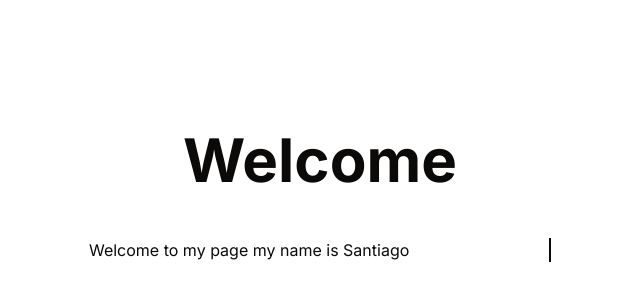
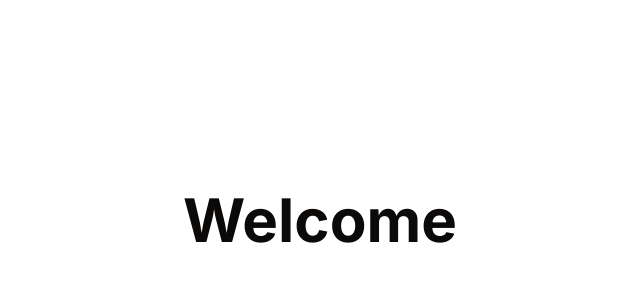
Before and after one commit to SantiZetina/sz-dashboard, a Next.js app: page /welcome in a window 1280 px wide. Shown: the part 180-480 px from the top of the page, without its empty margins (320-960 px from the left). Built offline with nearby package versions, Linux system fonts and the light colour scheme.

Commit message:
Remove typing effect and container div from welcome page

```diff
--- a/app/globals.css
+++ b/app/globals.css
@@ -81,31 +81,3 @@ body,
     @apply bg-background text-foreground;
   }
 }
-@keyframes typing {
-  from { width: 0; }
-  to { width: 100%; }
-}
-
-@keyframes blink {
-  50% { border-color: transparent;
-}
-}
-
-.typing-effect {
-  overflow: hidden; /* Ensures the content is clipped */
-  white-space: nowrap; /* Keeps the text in a single line */
-  border-right: 2px solid; /* Creates the cursor effect */
-  width: 100%; /* Start with 0 width */
-  max-width: 38%;
-  margin: 0 auto;
-  animation: typing 5s steps(50, end) forwards,
-              blink 1s step-end infinite;/* Adjust duration and steps as needed */
-}
-
-.container {
-  display:flex;
-  justify-content:center;
-  align-items:center;
-  height: 15vh;
-
-}
--- a/app/welcome/page.tsx
+++ b/app/welcome/page.tsx
@@ -10,9 +10,6 @@ export default function WelcomePage() {
         <RootLayout>
             <div className="flex flex-col justify-center items-center h-screen">
                 <h1 className="text-4xl sm:text-5xl md:text-6xl font-bold">Welcome</h1>
-               <div className='container'>
-                <h3 className='typing-effect'>Welcome to my page my name is Santiago</h3>
-                </div>
             </div>
         </RootLayout>
     )
```
